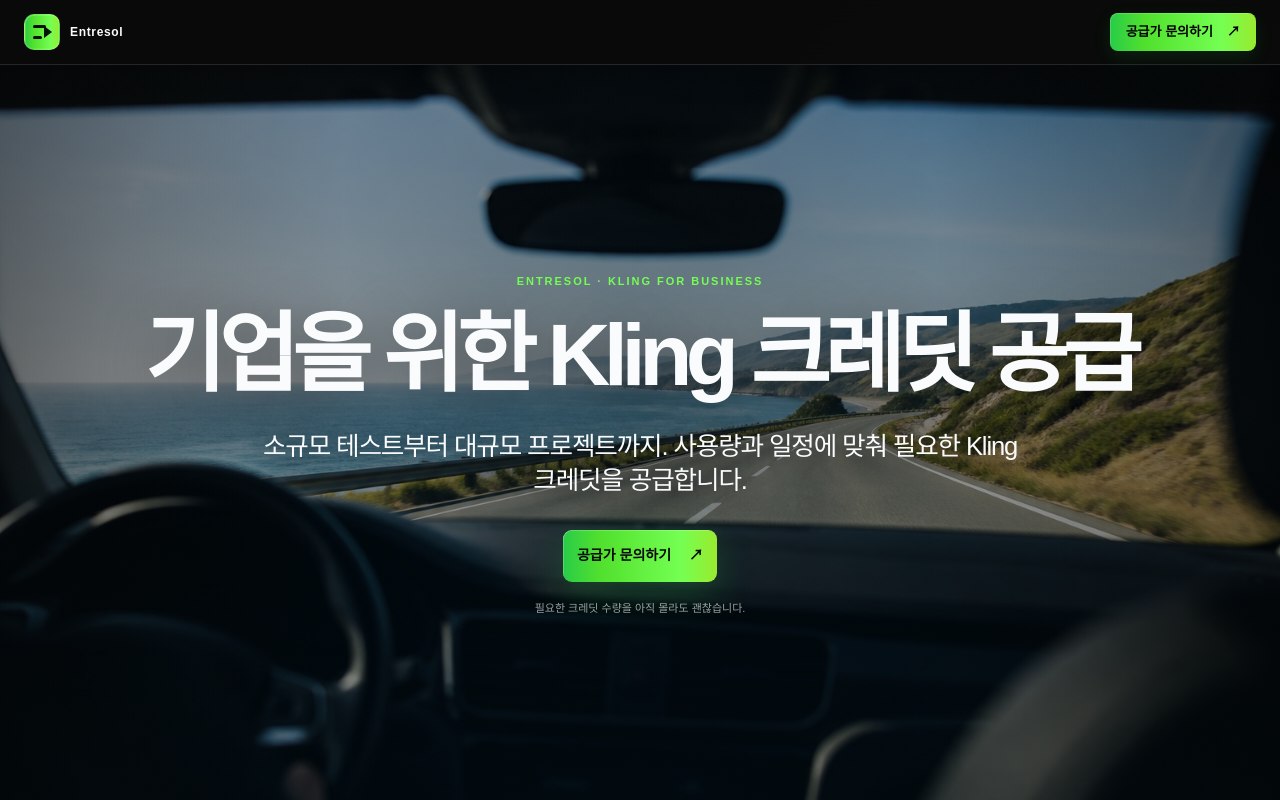
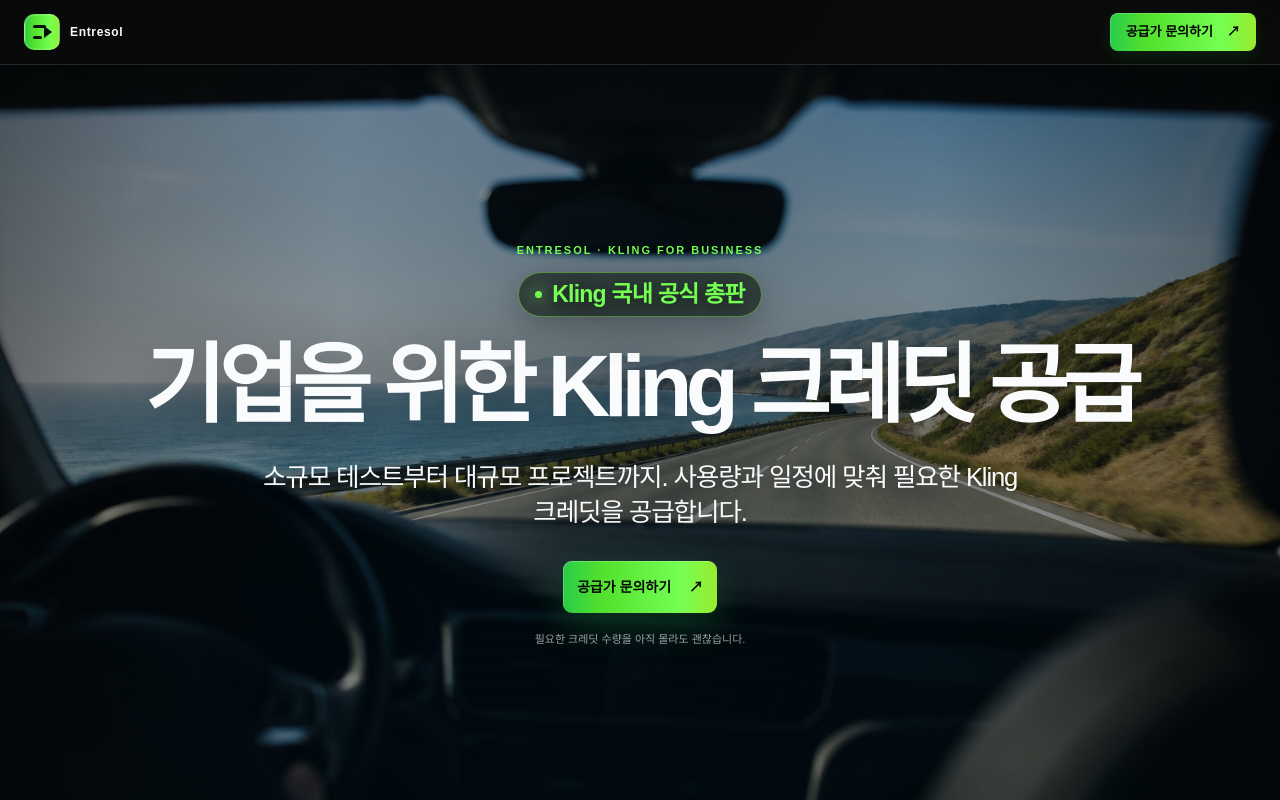
Before and after one commit to Username260104/KlingTest, a Next.js app: page / in a window 1280 px wide. Shown: the top 800 px of the page. Built offline with nearby package versions, Linux system fonts and the light colour scheme.

Commit message:
Highlight official distributor in hero

```diff
--- a/app/globals.css
+++ b/app/globals.css
@@ -3768,6 +3768,37 @@
   word-break: keep-all;
 }
 
+.b2b-road-hero .official-hero-label {
+  margin-bottom: 14px;
+}
+
+.official-hero-status {
+  display: inline-flex;
+  align-items: center;
+  gap: 10px;
+  margin: 0 0 26px;
+  padding: 10px 16px;
+  border: 1px solid rgb(147 255 90 / 42%);
+  border-radius: 999px;
+  background: rgb(8 18 8 / 58%);
+  color: var(--color-theme-2);
+  box-shadow: 0 10px 34px rgb(0 0 0 / 28%);
+  font-size: clamp(16px, 1.8vw, 23px);
+  font-weight: 750;
+  letter-spacing: -0.035em;
+  line-height: 1;
+  text-shadow: 0 4px 18px rgb(0 0 0 / 66%);
+  backdrop-filter: blur(10px);
+}
+
+.official-hero-status span {
+  width: 7px;
+  height: 7px;
+  border-radius: 50%;
+  background: currentColor;
+  box-shadow: 0 0 16px currentColor;
+}
+
 .b2b-road-hero-lead {
   max-width: 760px;
   font-size: clamp(18px, 2vw, 27px);
@@ -3780,6 +3811,12 @@
     line-height: 1.01;
   }
 
+  .official-hero-status {
+    margin-bottom: 22px;
+    padding: 9px 13px;
+    font-size: 15px;
+  }
+
   .b2b-road-hero-lead {
     max-width: 340px;
     font-size: 16px;
--- a/app/page.tsx
+++ b/app/page.tsx
@@ -8,7 +8,7 @@
 };
 
 const relationshipItems = [
-  { index: "01", label: "OFFICIAL DISTRIBUTOR", title: "Kling 국내 공식 총판" },
+  { index: "01", label: "SUPPLY ENTITY", title: "공급 주체 HRC ENT" },
   { index: "02", label: "DIRECT CONTRACT", title: "Kling 본사 직접 계약" },
   { index: "03", label: "B2B CREDIT SUPPLY", title: "기업 고객 대상 크레딧 공급" },
 ];
@@ -74,6 +74,9 @@
       >
         <div className="official-hero-content">
           <p className="official-hero-label">ENTRESOL · KLING FOR BUSINESS</p>
+          <p className="official-hero-status">
+            <span aria-hidden="true" /> Kling 국내 공식 총판
+          </p>
           <h1 id="b2b-hero-title">기업을 위한 Kling 크레딧 공급</h1>
           <p className="official-hero-subtitle b2b-road-hero-lead">
             소규모 테스트부터 대규모 프로젝트까지. 사용량과 일정에 맞춰 필요한
```
Also changed, not shown: 2 other files (tests, documents, lock files or other folders).
